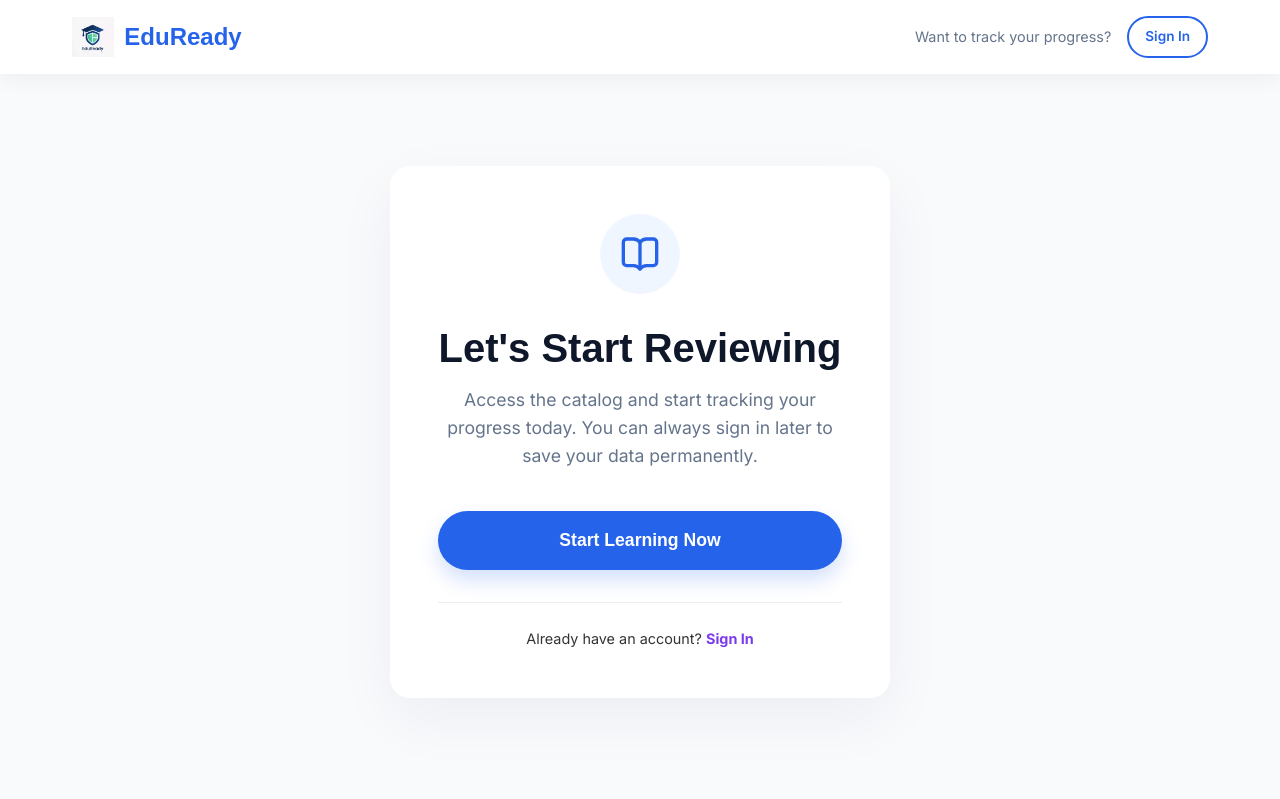
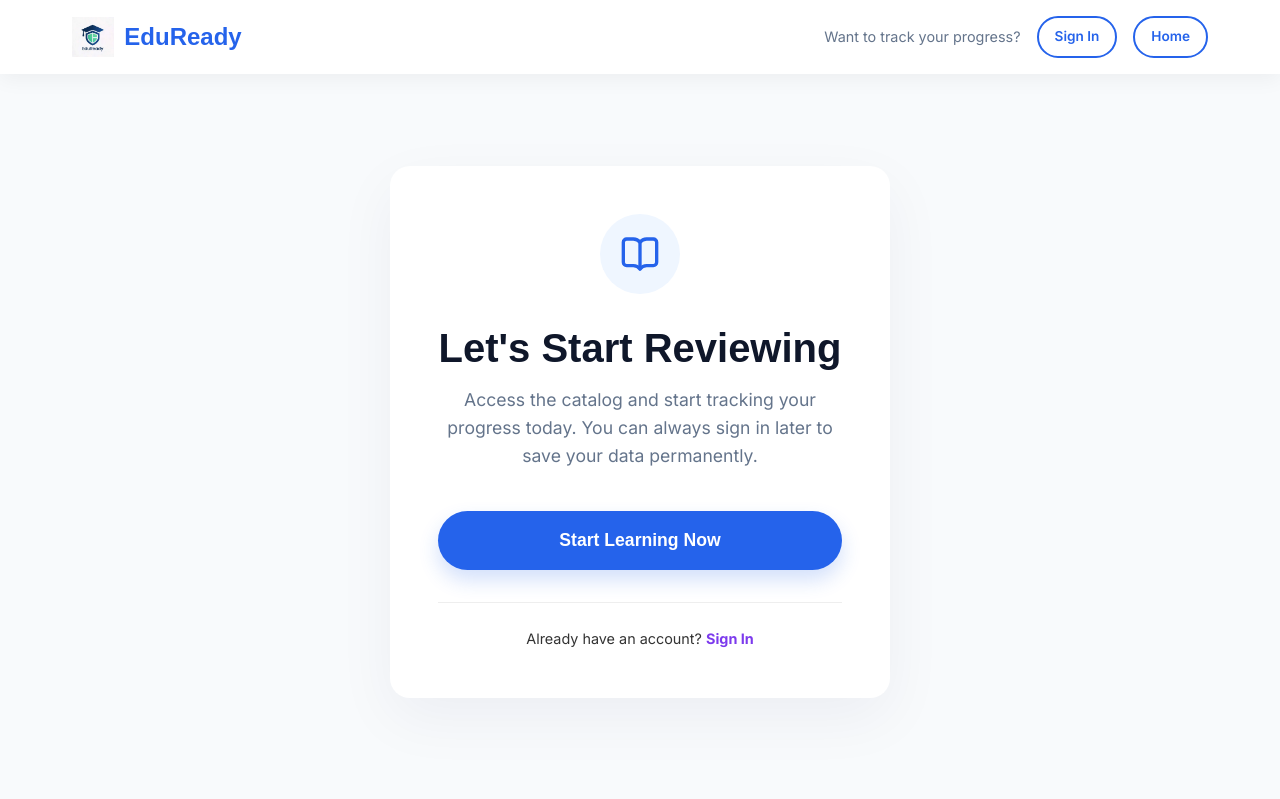
Before and after one commit to Tedeyy/Learning-Management-System, a PHP site: page /views/main.php in a window 1280 px wide. Shown: the top 799 px of the page. Run offline with PHP 8.4, Linux system fonts and the light colour scheme.

Commit message:
fixed error loading course modules and added home link to login navbar

```diff
--- a/views/content/navbar.php
+++ b/views/content/navbar.php
@@ -9,7 +9,10 @@
         <ul class="nav-links" id="nav-guest">
             <li style="display: flex; align-items: center; gap: 1rem; color: #64748b; font-size: 0.9rem;">
                 <span>Want to track your progress?</span>
-                <a href="#" id="toggle-auth" class="btn btn-outline" style="padding: 0.5rem 1rem; font-size: 0.85rem;">Sign In</a>
+                <a href="#" id="toggle-auth" class="btn btn-outline"
+                    style="padding: 0.5rem 1rem; font-size: 0.85rem;">Sign In</a>
+                <a href="../index.html" class="btn btn-outline"
+                    style="padding: 0.5rem 1rem; font-size: 0.85rem;">Home</a>
             </li>
         </ul>
 
```
Also changed, not shown: api/courses.php (+19 -6 lines).
